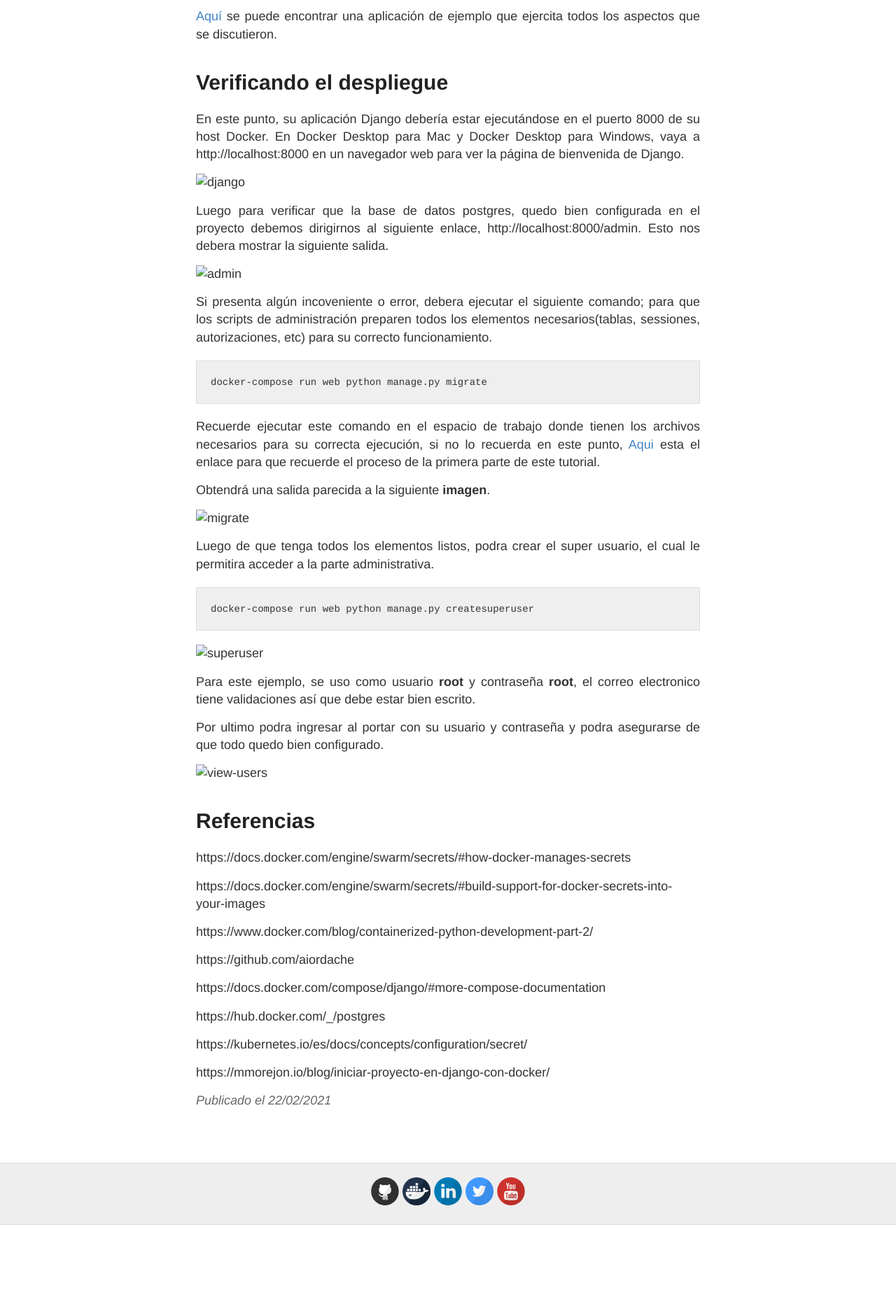
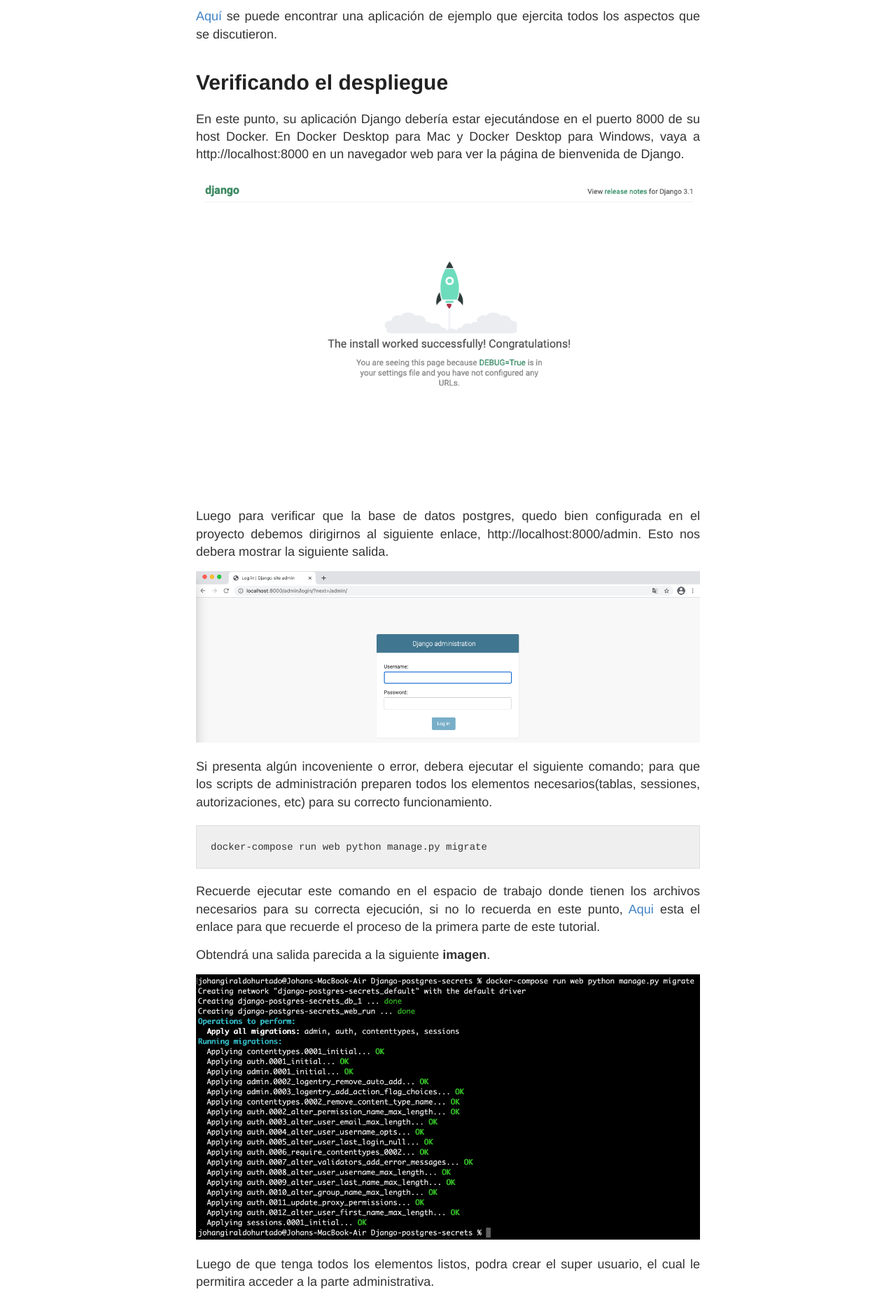
Before and after one commit to jsgiraldoh/jsgiraldoh.github.io, a Jekyll site: the page built from _posts/labs/2021-02-22-Django-postgres-secrets.md, in a window 1280 px wide. Shown: the part 2256-4119 px from the top of the page at 70% size. Built offline with Jekyll 4.4.1, drawn with Linux system fonts in a browser that asks for light colours; nearby versions of some CDN libraries; before the commit the page ends 4006 px from its top, so only the background shows below that.

Commit message:
Corrección urls, laboratorio 2 django-postgres-secrets

````diff
--- a/_posts/labs/2021-02-22-Django-postgres-secrets.md
+++ b/_posts/labs/2021-02-22-Django-postgres-secrets.md
@@ -61,11 +61,11 @@
 
 En este punto, su aplicación Django debería estar ejecutándose en el puerto 8000 de su host Docker. En Docker Desktop para Mac y Docker Desktop para Windows, vaya a http://localhost:8000 en un navegador web para ver la página de bienvenida de Django.
 
-<img src="img/django.png" title="django" name="django"/><br>
+<img src="{{ site.baseurl }}/images/img-django-postgres/django.png" title="django" name="django"/><br>
 
 Luego para verificar que la base de datos postgres, quedo bien configurada en el proyecto debemos dirigirnos al siguiente enlace, http://localhost:8000/admin. Esto nos debera mostrar la siguiente salida.
 
-<img src="img/admin.png" title="admin" name="admin"/><br>
+<img src="{{ site.baseurl }}/images/img-django-postgres-secrets/admin.png" title="admin" name="admin"/><br>
 
 Si presenta algún incoveniente o error, debera ejecutar el siguiente comando; para que los scripts de administración preparen todos los elementos necesarios(tablas, sessiones, autorizaciones, etc) para su correcto funcionamiento.
 
@@ -77,7 +77,7 @@
 
 Obtendrá una salida parecida a la siguiente **imagen**.
 
-<img src="img/migrate.png" title="migrate" name="migrate"/><br>
+<img src="{{ site.baseurl }}/images/img-django-postgres-secrets/migrate.png" title="migrate" name="migrate"/><br>
 
 Luego de que tenga todos los elementos listos, podra crear el super usuario, el cual le permitira acceder a la parte administrativa.
 
@@ -85,13 +85,13 @@
 docker-compose run web python manage.py createsuperuser
 ```
 
-<img src="img/superuser.png" title="superuser" name="superuser"/><br>
+<img src="{{ site.baseurl }}/images/img-django-postgres-secrets/superuser.png" title="superuser" name="superuser"/><br>
 
 Para este ejemplo, se uso como usuario **root** y contraseña **root**, el correo electronico tiene validaciones así que debe estar bien escrito.
 
 Por ultimo podra ingresar al portar con su usuario y contraseña y podra asegurarse de que todo quedo bien configurado.
 
-<img src="img/view-users.png" title="view-users" name="view-users"/><br>
+<img src="{{ site.baseurl }}/images/img-django-postgres-secrets/view-users.png" title="view-users" name="view-users"/><br>
 
 # Referencias
 
````
Also changed, not shown: images/img-django-postgres-secrets/admin.png (added), images/img-django-postgres-secrets/migrate.png (added), images/img-django-postgres-secrets/superuser.png (added), images/img-django-postgres-secrets/view-users.png (added).
